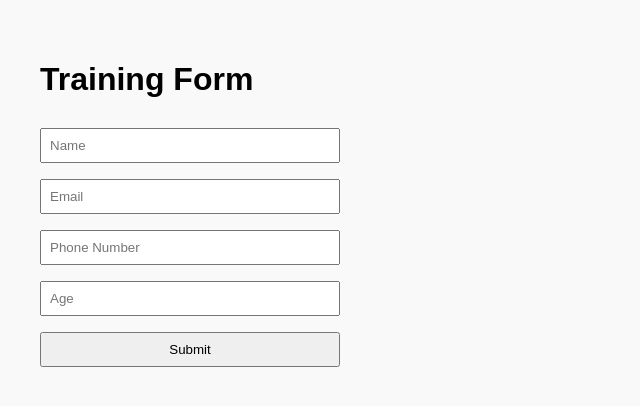
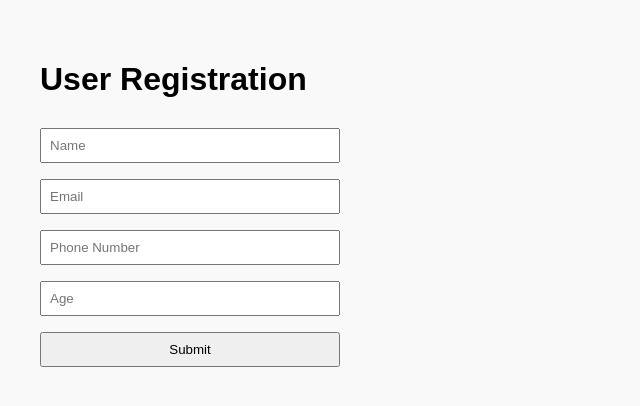
Before and after one commit to mramozd/form-ci-cd-training, a plain HTML site: page index.html in a window 1280 px wide. Shown: the whole page, without its empty margins (0-640 px from the left). Drawn offline with Linux system fonts and the light colour scheme.

Commit message:
Update title to 'User Registration'

```diff
--- a/index.html
+++ b/index.html
@@ -6,7 +6,7 @@
   <link rel="stylesheet" href="form.css" />
 </head>
 <body>
-  <h1>Training Form</h1>
+  <h1>User Registration</h1>
   <form>
     <input type="name" placeholder="Name" required />
     <input type="email" placeholder="Email" required />
```
